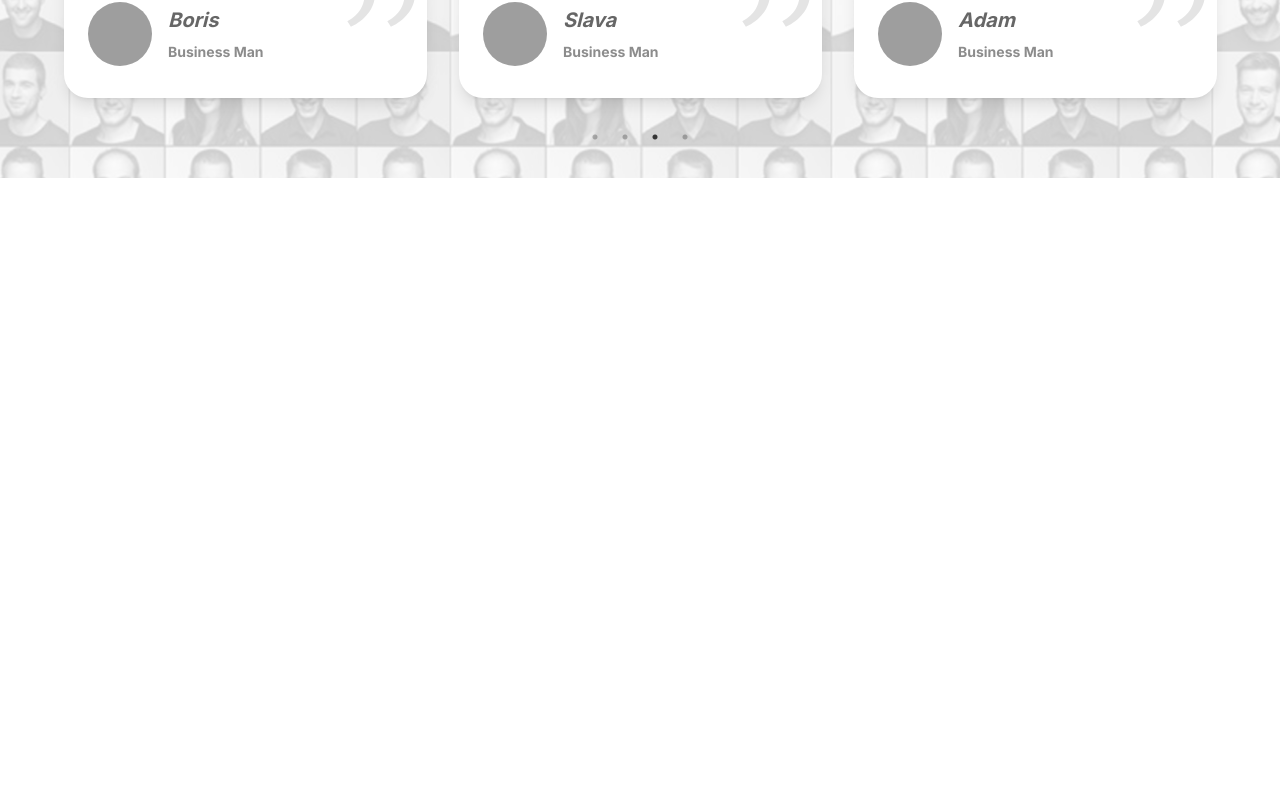
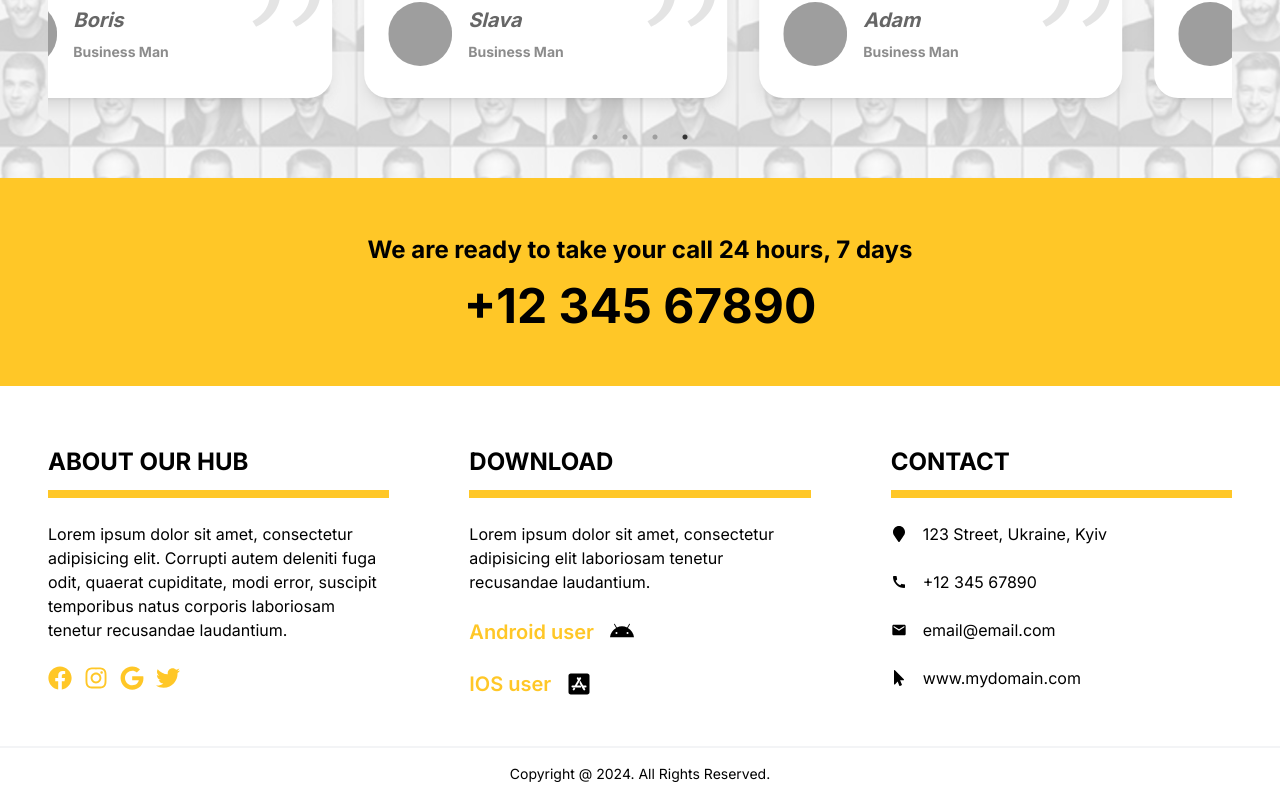
Before and after one commit to freetimezp/js-cars-07-taxi, a Next.js app: page / in a window 1280 px wide. Shown: the part 3118-3918 px from the top of the page. Before the commit the page ends 3296 px from the top, so only its background shows below. Built offline with nearby package versions, Linux system fonts and the light colour scheme; grey boxes are pictures that could not be loaded.

Commit message:
09. js-cars-07-taxi. Footer component.

```diff
--- a/src/app/page.js
+++ b/src/app/page.js
@@ -13,6 +13,7 @@ import BestCabs from "@/components/BestCabs/BestCabs";
 import About from "@/components/About/About";
 import AppStore from "@/components/AppStore/AppStore";
 import Testimonials from "@/components/Testimonials/Testimonials";
+import Footer from "@/components/Footer/Footer";
 
 export default function Home() {
   useEffect(() => {
@@ -33,6 +34,7 @@ export default function Home() {
       <About />
       <AppStore />
       <Testimonials />
+      <Footer />
     </main>
   );
 }
--- /dev/null
+++ b/src/components/Footer/Footer.jsx
@@ -0,0 +1,96 @@
+"use client";
+import React from 'react';
+import {
+    FaAndroid,
+    FaAppStoreIos,
+    FaFacebook,
+    FaGoogle,
+    FaInstagram,
+    FaMapMarker,
+    FaMousePointer,
+    FaTwitter
+} from 'react-icons/fa';
+import { MdEmail, MdCall } from 'react-icons/md';
+
+
+const Footer = () => {
+    return (
+        <div className="bg-white text-black dark:bg-black dark:text-white">
+            <div className='bg-primary'>
+                <div className="container text-black text-center py-10 lg:py-14 text-2xl
+                    font-bold space-y-4">
+                    <p>
+                        We are ready to take your call 24 hours, 7 days
+                    </p>
+                    <h1 className='text-3xl md:text-5xl font-bold'>
+                        +12 345 67890
+                    </h1>
+                </div>
+            </div>
+            <div className='container grid grid-cols-1 sm:grid-cols-2 md:grid-cols-3 gap-10
+                md:gap-20 py-12'>
+                <div className='space-y-6'>
+                    <h1 className='text-2xl py-3 font-bold uppercase border-b-8 border-primary'>
+                        About Our Hub
+                    </h1>
+                    <p>
+                        Lorem ipsum dolor sit amet, consectetur adipisicing elit.
+                        Corrupti autem deleniti fuga odit, quaerat cupiditate, modi error,
+                        suscipit temporibus natus corporis laboriosam tenetur recusandae
+                        laudantium.
+                    </p>
+
+                    <div className='flex items-center text-primary gap-3 text-2xl'>
+                        <FaFacebook />
+                        <FaInstagram />
+                        <FaGoogle />
+                        <FaTwitter />
+                    </div>
+                </div>
+                <div className='space-y-6'>
+                    <h1 className='text-2xl py-3 font-bold uppercase border-b-8 border-primary'>
+                        Download
+                    </h1>
+                    <p>
+                        Lorem ipsum dolor sit amet, consectetur adipisicing elit
+                        laboriosam tenetur recusandae laudantium.
+                    </p>
+                    <h1 className='text-primary text-xl font-semibold flex items-center gap-4'>
+                        Android user{" "}
+                        <span>
+                            <FaAndroid className='text-2xl text-black dark:text-white' />
+                        </span>
+                    </h1>
+                    <h1 className='text-primary text-xl font-semibold flex items-center gap-4'>
+                        IOS user{" "}
+                        <span>
+                            <FaAppStoreIos className='text-2xl text-black dark:text-white' />
+                        </span>
+                    </h1>
+                </div>
+                <div className='space-y-6'>
+                    <h1 className='text-2xl py-3 font-bold uppercase border-b-8 border-primary'>
+                        Contact
+                    </h1>
+                    <div className='flex items-center gap-4'>
+                        <FaMapMarker /> 123 Street, Ukraine, Kyiv
+                    </div>
+                    <div className='flex items-center gap-4'>
+                        <MdCall /> +12 345 67890
+                    </div>
+                    <div className='flex items-center gap-4'>
+                        <MdEmail /> email@email.com
+                    </div>
+                    <div className='flex items-center gap-4'>
+                        <FaMousePointer /> www.mydomain.com
+                    </div>
+                </div>
+            </div>
+            <p className='text-center py-4 text-sm border-t-2 border-gray-100'>
+                Copyright @ 2024. All Rights Reserved.
+            </p>
+        </div>
+    );
+}
+
+export default Footer;
```
